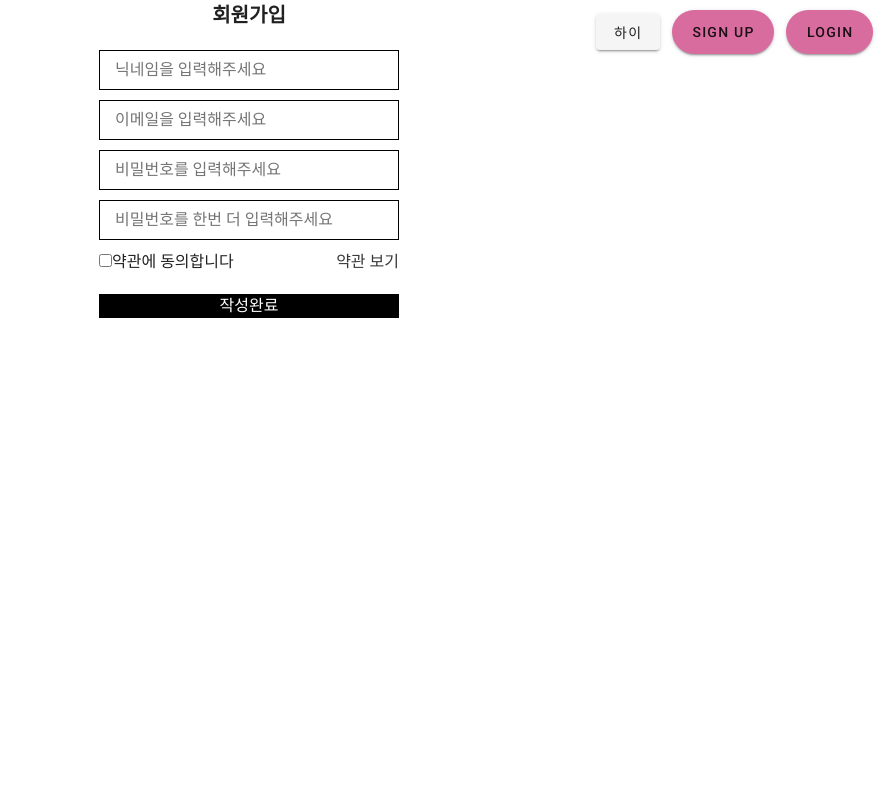
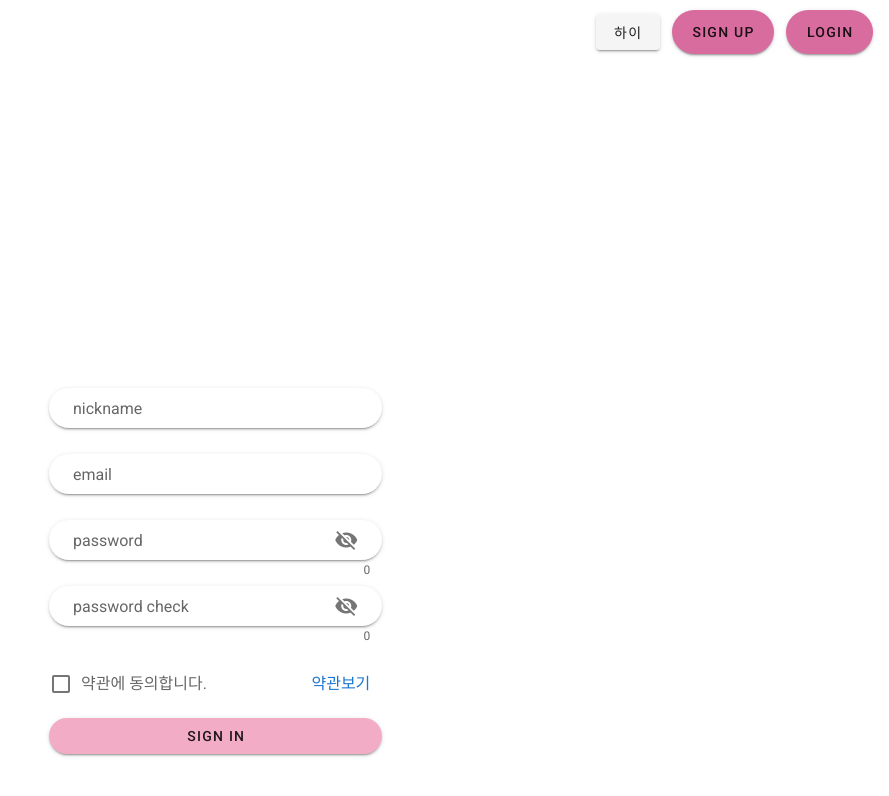
Before and after one commit to bokiri409/MatchMaker, a Vue app in the folder frontend/: page /#/user/join in a window 1280 px wide. Shown: the top 796 px of the page, without its empty margins (391-1280 px from the left). Built offline with nearby package versions, Linux system fonts and the light colour scheme; what vue-js-modal would draw is missing.

Commit message:
style : 회원가입 페이지 화면 디자인

```diff
--- a/frontend/src/page/user/Join.vue
+++ b/frontend/src/page/user/Join.vue
@@ -1,4 +1,4 @@
-<template>
+<!--<template>
   <div class="user" id="join">
     <div class="wrapC table">
       <div class="middle">
@@ -62,6 +62,112 @@
       </div>
     </div>
   </div>
+</template>-->
+<template>
+  <v-container fill-height style="max-width: 400px;">
+    <v-layout align-center row wrap>
+      <v-flex xs10 pb-16>
+        <v-row
+          class="fill-height"
+          align="center"
+          justify="center"
+        >
+          <v-img
+            contain
+            src="../../assets/img/signup/MatchMaker_logo.png"
+            max-height="500"
+            max-width="400"
+          >
+          </v-img>
+        </v-row>
+        <v-text-field
+            label="nickname"
+            v-model="nickName"
+            id="nickname"
+            placeholder="닉네임을 입력하세요"
+            filled
+            solo
+            rounded
+            dense
+        ></v-text-field>
+        <v-text-field
+            label="email"
+            v-model="email"
+            id="email"
+            placeholder="이메일을 입력하세요"
+            filled
+            solo
+            rounded
+            dense
+        ></v-text-field>
+        <v-text-field
+            label="password"
+            v-model="password"
+            id="password"
+            placeholder="비밀번호를 입력하세요"
+            filled
+            solo
+            rounded
+            dense
+            :append-icon="show1 ? 'mdi-eye' : 'mdi-eye-off'"
+            :type="show1 ? 'text' : 'password'"
+            counter
+            @click:append="show1 = !show1"
+        ></v-text-field>
+        <v-text-field
+            label="password check"
+            v-model="passwordConfirm"
+            id="password-confirm"
+            placeholder="비밀번호를 한번 더 입력하세요"
+            filled
+            solo
+            rounded
+            dense
+            :append-icon="show2 ? 'mdi-eye' : 'mdi-eye-off'"
+            :type="show2 ? 'text' : 'password'"
+            counter
+            @click:append="show2 = !show2"
+        ></v-text-field>
+
+        <v-row no-gutters>
+          <v-col
+            cols="12"
+            sm="6"
+            md="8"
+          >
+            <v-checkbox
+               v-model="isTerm" id="term" color="#F2CC85"
+               label="약관에 동의합니다."
+            ></v-checkbox>
+            <!--<v-simple-checkbox
+               v-model="isTerm" id="term " color="#F2CC85"
+               value="약관에 동의합니다."
+            ></v-simple-checkbox>-->
+          </v-col>
+          <v-col
+            cols="6"
+            md="4"
+            class="pt-5 pr-3"
+            align="right"
+          >
+            <a>
+              약관보기
+            </a>
+          </v-col>
+        </v-row>
+
+        <v-btn
+          rounded
+          block
+          color="#F2ACC6"
+          @click="checkHandler()"
+        >
+          Sign in
+        </v-btn>
+
+      </v-flex>
+    </v-layout>
+  </v-container>
 </template>
 
 <script>
```
Also changed, not shown: frontend/src/assets/img/signup/MatchMaker_logo.png (added). Lines whose indentation alone changed are shown as unchanged.
